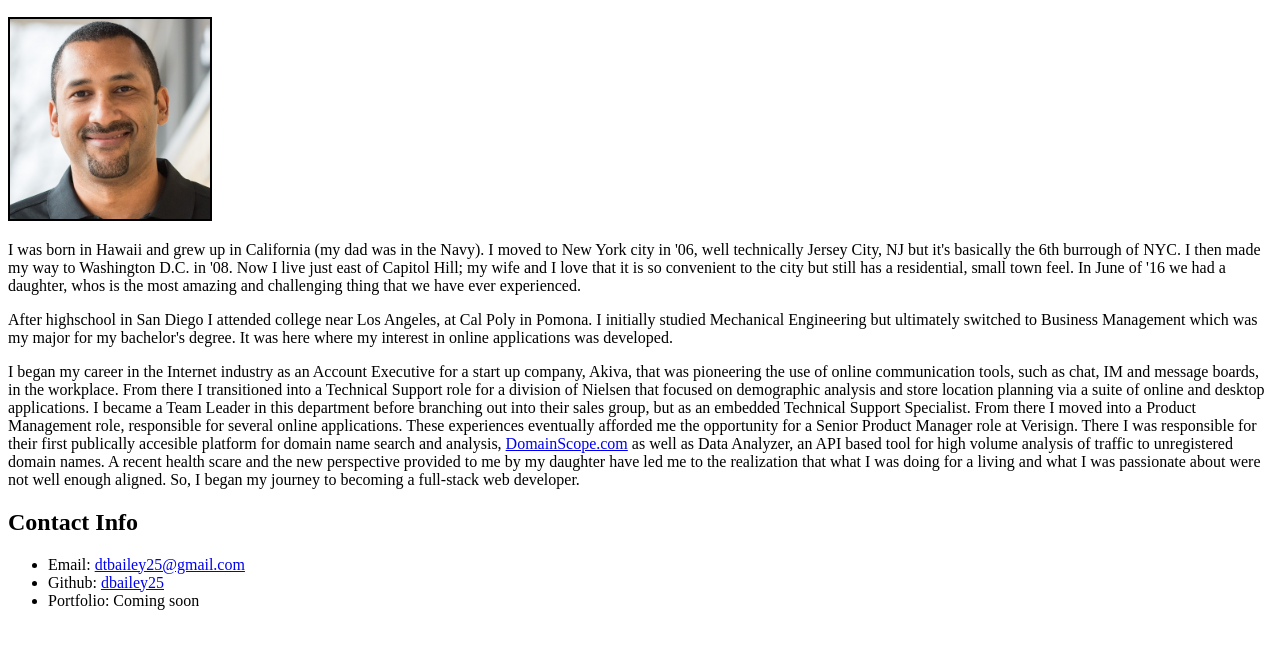
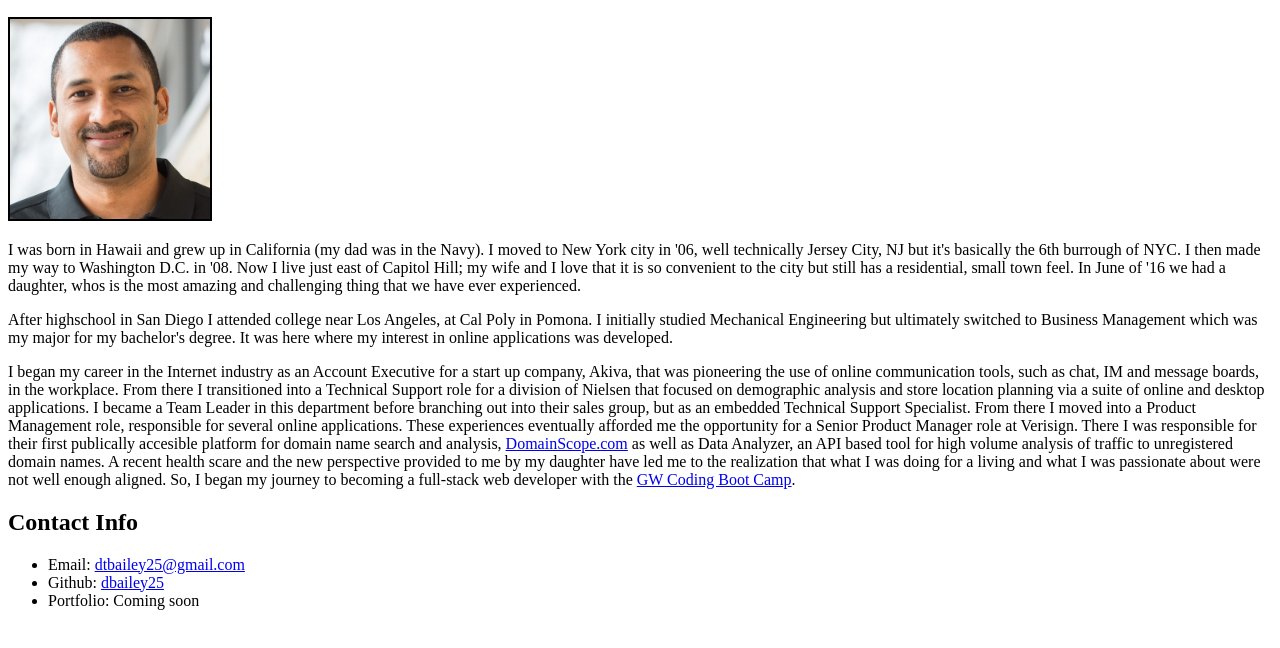
Before and after one commit to dbailey25/student-bio, a plain HTML site: page index.html in a window 1280 px wide. Shown: the part 110-758 px from the top of the page. Drawn offline with Linux system fonts and the light colour scheme.

Commit message:
added GW Boot Camp ref

```diff
--- a/index.html
+++ b/index.html
@@ -13,7 +13,7 @@
 
     <p>I was born in Hawaii and grew up in California (my dad was in the Navy). I moved to New York city in '06, well technically Jersey City, NJ but it's basically the 6th burrough of NYC. I then made my way to Washington D.C. in '08. Now I live just east of Capitol Hill; my wife and I love that it is so convenient to the city but still has a residential, small town feel. In June of '16 we had a daughter, whos is the most amazing and challenging thing that we have ever experienced.</p>
     <p>After highschool in San Diego I attended college near Los Angeles, at Cal Poly in Pomona. I initially studied Mechanical Engineering but ultimately switched to Business Management which was my major for my bachelor's degree. It was here where my interest in online applications was developed.</p>
-    <p>I began my career in the Internet industry as an Account Executive for a start up company, Akiva, that was pioneering the use of online communication tools, such as chat, IM and message boards, in the workplace. From there I transitioned into a Technical Support role for a division of Nielsen that focused on demographic analysis and store location planning via a suite of online and desktop applications. I became a Team Leader in this department before branching out into their sales group, but as an embedded Technical Support Specialist. From there I moved into a Product Management role, responsible for several online applications. These experiences eventually afforded me the opportunity for a Senior Product Manager role at Verisign. There I was responsible for their first publically accesible platform for domain name search and analysis, <a href="https://domainscope.com" target="_blank">DomainScope.com</a> as well as Data Analyzer, an API based tool for high volume analysis of traffic to unregistered domain names. A recent health scare and the new perspective provided to me by my daughter have led me to the realization that what I was doing for a living and what I was passionate about were not well enough aligned. So, I began my journey to becoming a full-stack web developer.</p>
+    <p>I began my career in the Internet industry as an Account Executive for a start up company, Akiva, that was pioneering the use of online communication tools, such as chat, IM and message boards, in the workplace. From there I transitioned into a Technical Support role for a division of Nielsen that focused on demographic analysis and store location planning via a suite of online and desktop applications. I became a Team Leader in this department before branching out into their sales group, but as an embedded Technical Support Specialist. From there I moved into a Product Management role, responsible for several online applications. These experiences eventually afforded me the opportunity for a Senior Product Manager role at Verisign. There I was responsible for their first publically accesible platform for domain name search and analysis, <a href="https://domainscope.com" target="_blank">DomainScope.com</a> as well as Data Analyzer, an API based tool for high volume analysis of traffic to unregistered domain names. A recent health scare and the new perspective provided to me by my daughter have led me to the realization that what I was doing for a living and what I was passionate about were not well enough aligned. So, I began my journey to becoming a full-stack web developer with the <a href="https://bootcamp.cps.gwu.edu/coding/">GW Coding Boot Camp</a>.</p>
 
     <h2>Contact Info</h2>
 
```
